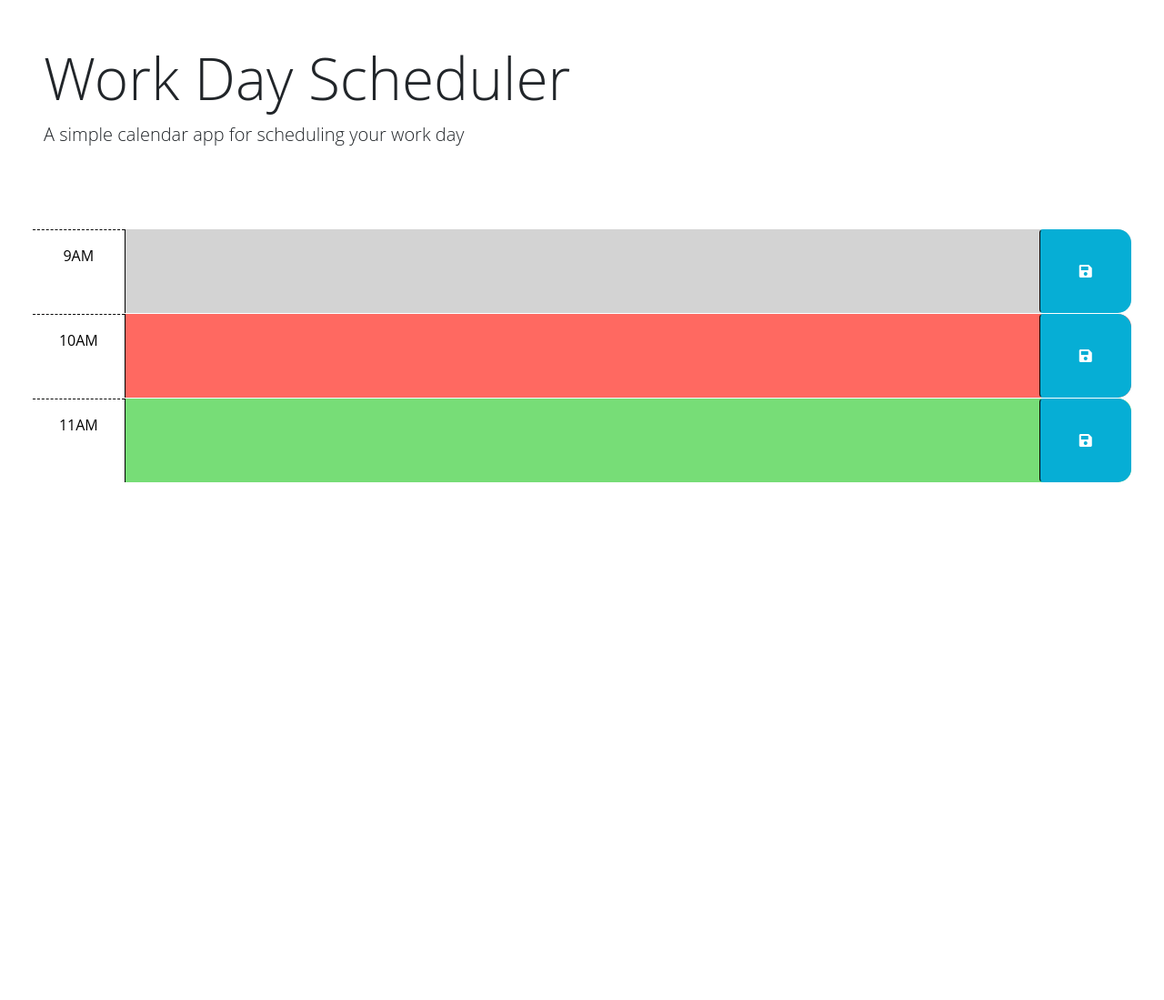
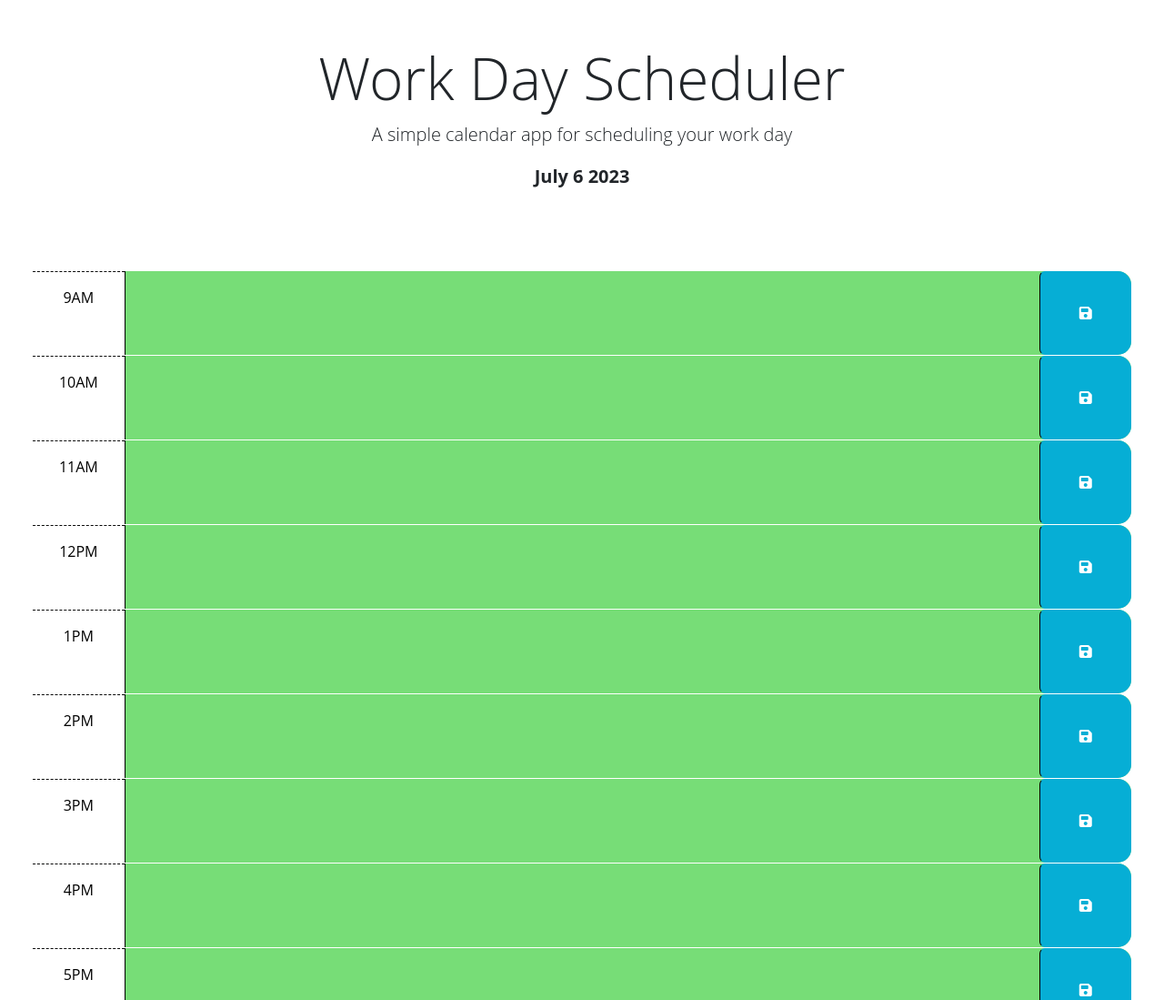
Before and after one commit to shindekokoro/Work-Day-Scheduler, a plain HTML site: page docs/index.html in a window 1280 px wide. Shown: the top 1099 px of the page at 91% size. Before the commit the page ends 800 px from the top, so only its background shows below. Drawn offline with nearby package versions, Linux system fonts and the light colour scheme.

Commit message:
Add initial functions for hours and button submition

```diff
--- a/docs/assets/css/style.css
+++ b/docs/assets/css/style.css
@@ -1,6 +1,14 @@
 body {
   font-family: 'Open Sans', sans-serif;
   font-size: 16px;
+}
+
+header {
+  text-align: center;
+}
+
+#currentDay {
+  font-weight: bold;
 }
 
 textarea {
@@ -57,3 +65,7 @@ textarea {
   font-size: 20px;
   transition: all 0.3s ease-in-out;
 }
+
+.saveBtn :active{
+  color: #000000;
+}
--- a/docs/assets/js/script.js
+++ b/docs/assets/js/script.js
@@ -1,23 +1,64 @@
-// Wrap all code that interacts with the DOM in a call to jQuery to ensure that
-// the code isn't run until the browser has finished rendering all the elements
-// in the html.
 $(function () {
-  // TODO: Add a listener for click events on the save button. This code should
-  // use the id in the containing time-block as a key to save the user input in
-  // local storage. HINT: What does `this` reference in the click listener
-  // function? How can DOM traversal be used to get the "hour-x" id of the
-  // time-block containing the button that was clicked? How might the id be
-  // useful when saving the description in local storage?
-  //
-  // TODO: Add code to apply the past, present, or future class to each time
-  // block by comparing the id to the current hour. HINTS: How can the id
-  // attribute of each time-block be used to conditionally add or remove the
-  // past, present, and future classes? How can Day.js be used to get the
-  // current hour in 24-hour time?
-  //
-  // TODO: Add code to get any user input that was saved in localStorage and set
-  // the values of the corresponding textarea elements. HINT: How can the id
-  // attribute of each time-block be used to do this?
-  //
-  // TODO: Add code to display the current date in the header of the page.
+  var now = dayjs();
+  var startHour = 9;
+  var endHour = 17;
+
+  var headerDate = document.getElementById("currentDay")
+  headerDate.textContent = now.format("MMMM D YYYY")
+
+  var fluidContainer = document.querySelector(".container-fluid");
+
+  // Create Hourly Elements from startHour to endHour
+  for (let hourIndex = startHour; hourIndex <= endHour; hourIndex++) {
+    var amPM = hourIndex >= 12 ? 'PM' : 'AM';
+    var hourFormatted = (hourIndex % 12) || 12;
+
+    var hourDiv = document.createElement("div");
+    hourDiv.setAttribute("id", "hour-" + hourIndex );
+    hourDiv.setAttribute("class", "row time-block " + getPastPresentFuture(hourIndex));
+    fluidContainer.appendChild(hourDiv);
+
+    var timeDiv = document.createElement("div");
+    timeDiv.setAttribute("class", "col-2 col-md-1 hour text-center py-3");
+    timeDiv.textContent = hourFormatted+amPM;
+    hourDiv.appendChild(timeDiv);
+
+    var textArea = document.createElement("textarea");
+    textArea.setAttribute("class", "col-8 col-md-10 description");
+    textArea.setAttribute("rows", "3");
+    textArea.textContent = localStorage.getItem("hour-"+hourIndex) ? localStorage.getItem("hour-"+hourIndex) : "";
+    hourDiv.appendChild(textArea)
+
+    var saveButton = document.createElement("button");
+    saveButton.setAttribute("class", "btn saveBtn col-2 col-md-1");
+    saveButton.setAttribute("aria-label", "save");
+    hourDiv.appendChild(saveButton);
+
+    var iTag = document.createElement("i");
+    iTag.setAttribute("class", "fas fa-save");
+    iTag.setAttribute("aria-hidden", "true")
+    saveButton.appendChild(iTag);
+  }
+
+
+  let buttons = document.querySelectorAll("button");
+  buttons.forEach(button => {
+
+    button.addEventListener("click", event => {
+      var hourIndex = $(button).parent().attr("id");
+      var hourInput = $(button).prev().val();
+      localStorage.setItem(hourIndex, hourInput);
+    })
+  });
+
+  function getPastPresentFuture(currentIndex){
+    let currentHour = now.format("H");
+    if(currentIndex === currentHour){
+      return "present";
+    } else if (currentIndex < currentHour){
+      return "past";
+    } else {
+      return "future";
+    }
+  }
 });
--- a/docs/index.html
+++ b/docs/index.html
@@ -5,16 +5,18 @@
     <meta name="viewport" content="width=device-width, initial-scale=1.0" />
     <meta http-equiv="X-UA-Compatible" content="ie=edge" />
     <link
-      href="https://cdn.jsdelivr.net/npm/bootstrap@5.1.3/dist/css/bootstrap.min.css"
       rel="stylesheet"
-      integrity="sha384-1BmE4kWBq78iYhFldvKuhfTAU6auU8tT94WrHftjDbrCEXSU1oBoqyl2QvZ6jIW3"
+      href="https://cdnjs.cloudflare.com/ajax/libs/bootstrap/5.3.0/css/bootstrap.min.css"
+      integrity="sha512-t4GWSVZO1eC8BM339Xd7Uphw5s17a86tIZIj8qRxhnKub6WoyhnrxeCIMeAqBPgdZGlCcG2PrZjMc+Wr78+5Xg=="
       crossorigin="anonymous"
+      referrerpolicy="no-referrer"
     />
     <link
       rel="stylesheet"
-      href="https://use.fontawesome.com/releases/v5.8.1/css/all.css"
-      integrity="sha384-50oBUHEmvpQ+1lW4y57PTFmhCaXp0ML5d60M1M7uH2+nqUivzIebhndOJK28anvf"
+      href="https://cdnjs.cloudflare.com/ajax/libs/font-awesome/6.4.0/css/all.min.css"
+      integrity="sha512-iecdLmaskl7CVkqkXNQ/ZH/XLlvWZOJyj7Yy7tcenmpD1ypASozpmT/E0iPtmFIB46ZmdtAc9eNBvH0H/ZpiBw=="
       crossorigin="anonymous"
+      referrerpolicy="no-referrer"
     />
     <link
       href="https://fonts.googleapis.com/css2?family=Fira+Sans:wght@400;700&display=swap"
@@ -31,48 +33,12 @@
       <p id="currentDay" class="lead"></p>
     </header>
     <div class="container-fluid px-5">
-      <!-- Use class for "past", "present", and "future" to apply styles to the
-        time-block divs accordingly. The javascript will need to do this by
-        adding/removing these classes on each div by comparing the hour in the
-        id to the current hour. The html provided below is meant to be an example
-        demonstrating how the css provided can be leveraged to create the
-        desired layout and colors. The html below should be removed or updated
-        in the finished product. Remember to delete this comment once the
-        code is implemented.
-        -->
-
-      <!-- Example of a past time block. The "past" class adds a gray background color. -->
-      <div id="hour-9" class="row time-block past">
-        <div class="col-2 col-md-1 hour text-center py-3">9AM</div>
-        <textarea class="col-8 col-md-10 description" rows="3"> </textarea>
-        <button class="btn saveBtn col-2 col-md-1" aria-label="save">
-          <i class="fas fa-save" aria-hidden="true"></i>
-        </button>
-      </div>
-
-      <!-- Example of a present time block. The "present" class adds a red background color. -->
-      <div id="hour-10" class="row time-block present">
-        <div class="col-2 col-md-1 hour text-center py-3">10AM</div>
-        <textarea class="col-8 col-md-10 description" rows="3"> </textarea>
-        <button class="btn saveBtn col-2 col-md-1" aria-label="save">
-          <i class="fas fa-save" aria-hidden="true"></i>
-        </button>
-      </div>
-
-      <!-- Example of a future time block. The "future" class adds a green background color. -->
-      <div id="hour-11" class="row time-block future">
-        <div class="col-2 col-md-1 hour text-center py-3">11AM</div>
-        <textarea class="col-8 col-md-10 description" rows="3"> </textarea>
-        <button class="btn saveBtn col-2 col-md-1" aria-label="save">
-          <i class="fas fa-save" aria-hidden="true"></i>
-        </button>
-      </div>
     </div>
-
     <script src="https://cdnjs.cloudflare.com/ajax/libs/jquery/3.2.1/jquery.min.js"></script>
-    <script src="https://cdn.jsdelivr.net/npm/dayjs@1.11.3/dayjs.min.js"
-    integrity="sha256-iu/zLUB+QgISXBLCW/mcDi/rnf4m4uEDO0wauy76x7U="
-    crossorigin="anonymous"></script>
+    <script src="https://cdnjs.cloudflare.com/ajax/libs/dayjs/1.11.9/dayjs.min.js"
+    integrity="sha512-q4Xn+ZU2K+dqJPL8a3TiyGsDa31IkR/rLt/w+fy8jLrx8TdXj0dLM1Aq4aPXnOOKxHEya/bD9DePDB2DHm4jJQ=="
+    crossorigin="anonymous"
+    referrerpolicy="no-referrer"></script>
 
     <script src="./assets/js/script.js"></script>
   </body>
```
